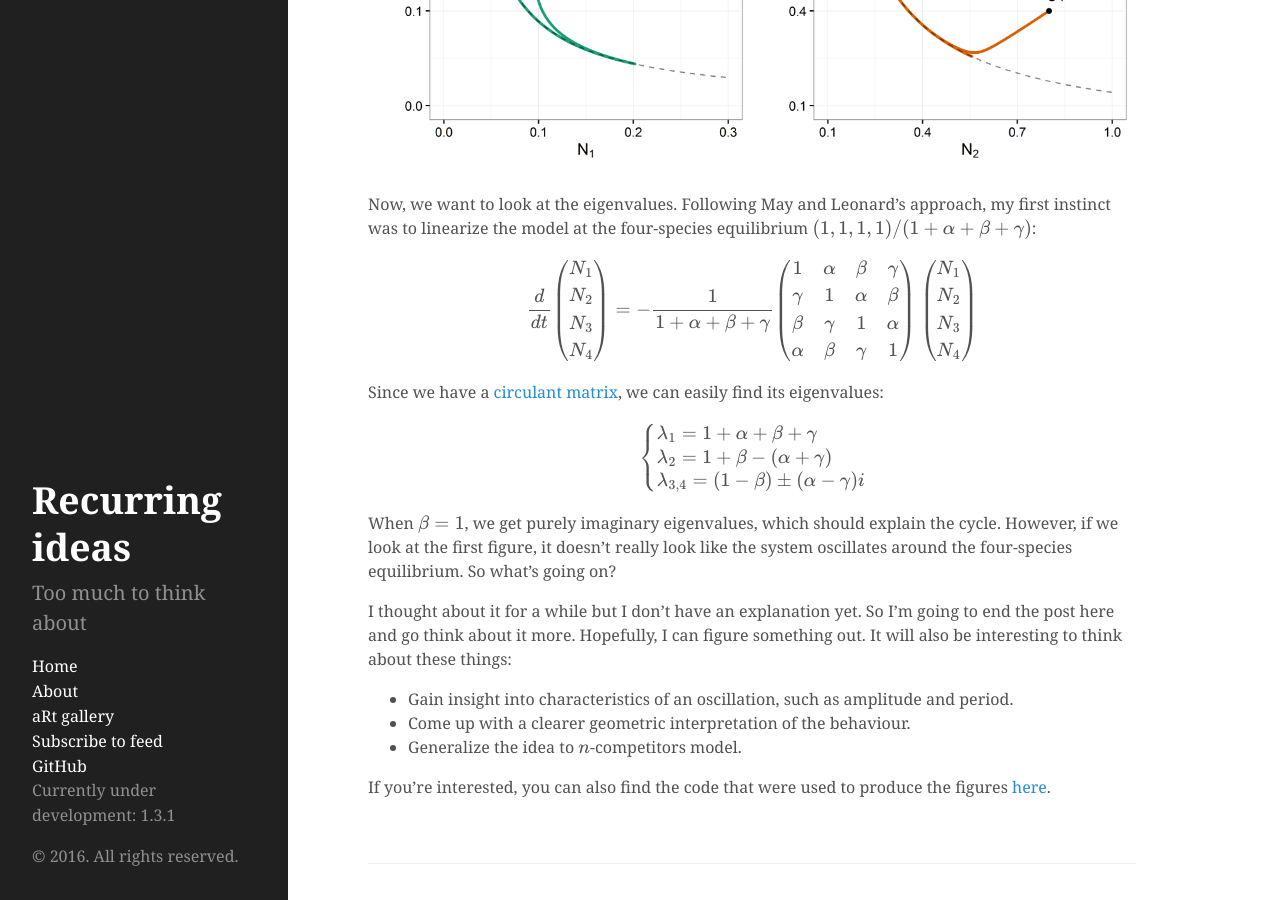
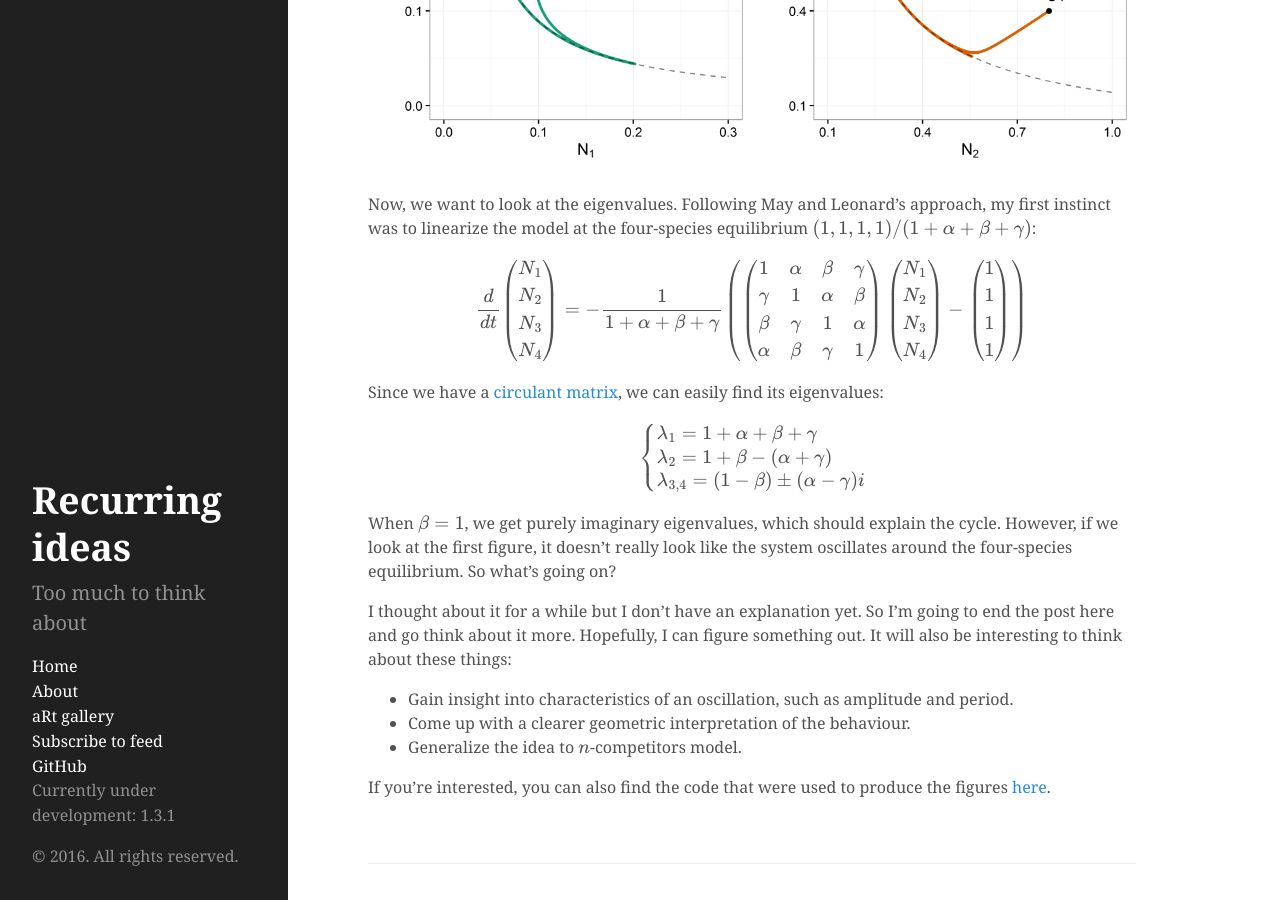
Before and after one commit to parksw3/parksw3.github.io, a Jekyll site: the page built from _posts/2016-10-25-competition-model.md, in a window 1280 px wide and 900 px high, scrolled down 2148 px. Built offline with Jekyll 4.4.1, drawn with Linux system fonts in a browser that asks for light colours; formulas are drawn with MathJax 3; comment, search, counter and statistics services are not loaded.

Commit message:
working on a new post and fixed a mistake...

```diff
--- a/_posts/2016-10-25-competition-model.md
+++ b/_posts/2016-10-25-competition-model.md
@@ -70,7 +70,7 @@ N_1\\
 N_2\\
 N_3\\
 N_4
-\end{pmatrix} = - \frac{1}{1 + \alpha + \beta + \gamma} \begin{pmatrix}
+\end{pmatrix} = - \frac{1}{1 + \alpha + \beta + \gamma} \left( \begin{pmatrix}
 1 & \alpha & \beta & \gamma\\
 \gamma & 1 & \alpha & \beta\\
 \beta & \gamma & 1 & \alpha\\
@@ -80,7 +80,12 @@ N_1\\
 N_2\\
 N_3\\
 N_4
-\end{pmatrix}
+\end{pmatrix} - \begin{pmatrix}
+1\\
+1\\
+1\\
+1
+\end{pmatrix}\right)
 $$
 
 Since we have a [circulant matrix](https://en.wikipedia.org/wiki/Circulant_matrix), we can easily find its eigenvalues:
```
Also changed, not shown: _posts/2016-11-24-visualizing-optimization.md (+1 -3 lines).
